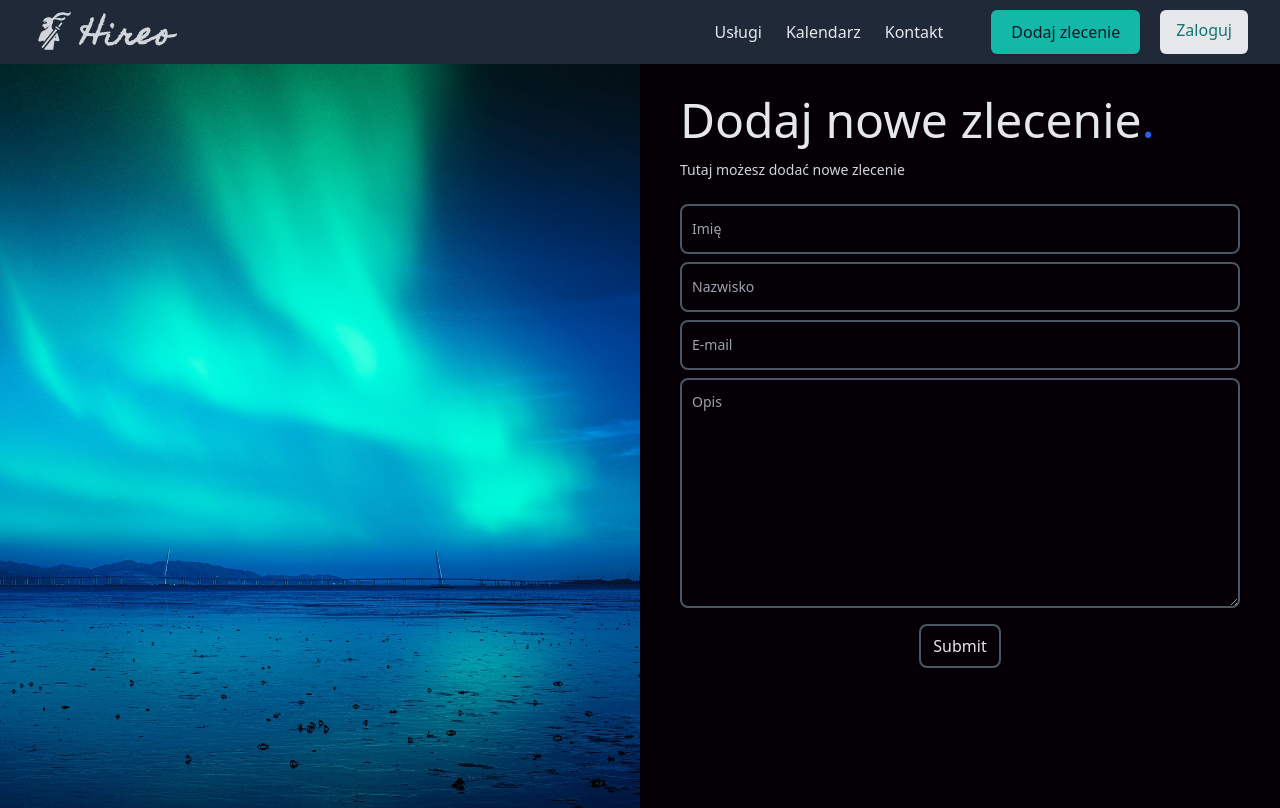
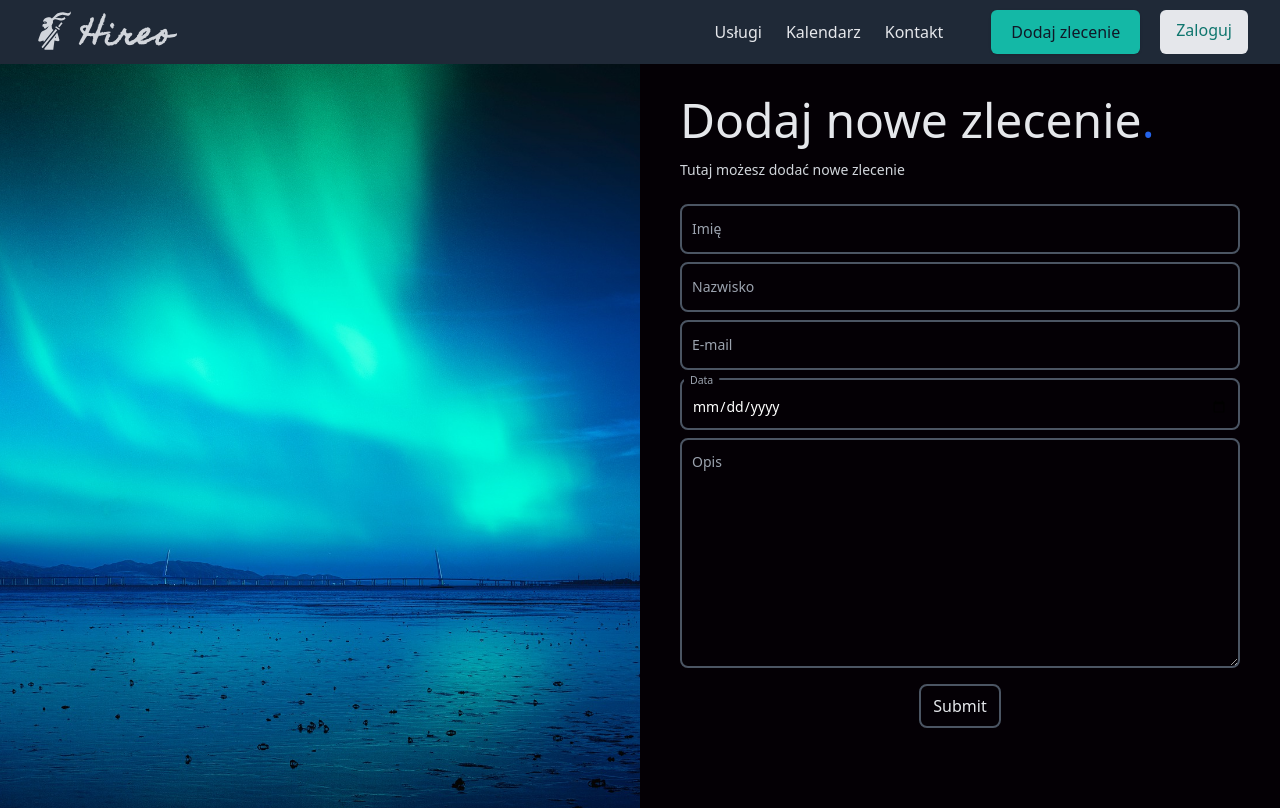
Before and after one commit to Habownia/hireo, a Next.js app: page /add-order in a window 1280 px wide. Built offline with nearby package versions, Linux system fonts and the light colour scheme; a web font is replaced by a local one.

Commit message:
Added MongoDB, refractoring inputs, getInputs hook

```diff
--- a/components/Input.tsx
+++ b/components/Input.tsx
@@ -1,16 +1,17 @@
-// import { useRef, useEffect } from 'react';
+import { useRef, useEffect } from 'react';
 
 function Input(props: any) {
-	// const reference = useRef<HTMLInputElement>(null);
+	const reference = useRef<HTMLInputElement>(null);
 
-	// useEffect(() => {
-	// if (reference.current?.style) {
-	// 	reference.current!.style.borderColor = '';
-	// 	reference.current.value === ''
-	// 		? (reference.current.style.borderColor = 'rgb(239 68 68)')
-	// 		: (reference.current.style.borderColor = '');
-	// }
-	// }, []);
+	useEffect(() => {
+		// sprawdza czy style istnieją i czy submit był klinkięty więcej niż 1 raz
+		if (reference.current?.style && props.submit >= 1) {
+			reference.current.value === ''
+				? (reference.current.style.borderColor = 'rgb(239 68 68)')
+				: (reference.current.style.borderColor = '');
+		}
+		// efekt rerunuje się przy kliknięciu submit lub przy zmianie wartości
+	}, [props.submit, props.value]);
 
 	return (
 		<div className='relative'>
@@ -22,7 +23,7 @@ function Input(props: any) {
 				name={props.id}
 				onChange={props.handleChange}
 				value={props.value}
-				ref={props.reference}
+				ref={reference}
 			/>
 			<label
 				htmlFor={props.id}
--- /dev/null
+++ b/hooks/useGetInputs.tsx
@@ -0,0 +1,45 @@
+import Input from '../components/Input';
+
+function useGetInputs(formik: any, isSubmitted: number) {
+	const inputs = [
+		{
+			content: 'Imię',
+			type: 'text',
+			id: 'firstName',
+			value: formik.values.firstName,
+		},
+		{
+			content: 'Nazwisko',
+			type: 'text',
+			id: 'lastName',
+			value: formik.values.lastName,
+		},
+		{
+			content: 'E-mail',
+			type: 'email',
+			id: 'email',
+			value: formik.values.email,
+		},
+		{
+			content: 'Data',
+			type: 'date',
+			id: 'date',
+			value: formik.values.date,
+		},
+	];
+
+	const inputsMapped = inputs.map((elem, index) => (
+		<Input
+			key={index}
+			content={elem.content}
+			type={elem.type}
+			id={elem.id}
+			handleChange={formik.handleChange}
+			value={elem.value}
+			submit={isSubmitted}
+		/>
+	));
+	return inputsMapped;
+}
+
+export default useGetInputs;
--- a/package.json
+++ b/package.json
@@ -10,6 +10,7 @@
   },
   "dependencies": {
     "formik": "^2.2.9",
+    "mongodb": "^4.10.0",
     "next": "12.3.1",
     "react": "18.2.0",
     "react-dom": "18.2.0",
--- a/pages/add-order.tsx
+++ b/pages/add-order.tsx
@@ -1,32 +1,28 @@
-import { useRef } from 'react';
+import { useRef, useState } from 'react';
 import { useFormik } from 'formik';
+import useGetInputs from '../hooks/useGetInputs';
 
 import Layout from '../components/layout';
-import Input from '../components/Input';
 
 import image from '../image/dawn-on-sea.jpg';
 
 function AddOrder() {
+	const [isSubmitted, setIsSubmitted] = useState(0);
 	const formik = useFormik({
 		initialValues: {
 			firstName: '',
 			lastName: '',
 			email: '',
 			description: '',
+			date: '',
 		},
-		onSubmit: (values) => {
-			const refs = [firstNameRef, lastNameRef, emailRef, descriptionRef];
+		onSubmit: async (values) => {
+			// po każdym zatwierdzeniu dodaje 1 do state'a
+			setIsSubmitted((prev) => prev + 1);
 
-			// loopuje przez tablice z referencjami i jeśli value jest puste to nakłada kolor czerwony
-			refs.forEach((elem) => {
-				elem.current!.value === ''
-					? (elem.current!.style.borderColor = 'rgb(239 68 68)')
-					: (elem.current!.style.borderColor = '');
-			});
-
-			// descriptionRef.current!.value === ''
-			// 	? (descriptionRef.current!.style.borderColor = 'rgb(239 68 68)')
-			// 	: (descriptionRef.current!.style.borderColor = '');
+			descriptionRef.current!.value === ''
+				? (descriptionRef.current!.style.borderColor = 'rgb(239 68 68)')
+				: (descriptionRef.current!.style.borderColor = '');
 
 			// mapuje przez każdy klucz w obiekcie values jeśli wystąpi string => '' to zwraca false, a jeśli nie to true. Potem sprawdzamy czy false występuje i zwracamy jego index
 			const isValuesTrue = () =>
@@ -35,16 +31,26 @@ function AddOrder() {
 					.indexOf(false);
 
 			if (isValuesTrue() < 0) {
-				alert(JSON.stringify(values, null, 2));
+				// const response = await fetch('/api/new-order', {
+				// 	method: 'POST',
+				// 	body: JSON.stringify(values),
+				// 	headers: {
+				// 		'Content-Type': 'application/json',
+				// 	},
+				// });
+				// const data = await response.json();
+				// console.log(data);
+
+				alert('Dodano nowe zadanie!');
+				// alert(JSON.stringify(values, null, 2));
 			} else {
 				alert('Wypełnij wszystkie pola!');
 			}
 		},
 	});
 
-	const firstNameRef = useRef<HTMLInputElement>(null);
-	const lastNameRef = useRef<HTMLInputElement>(null);
-	const emailRef = useRef<HTMLInputElement>(null);
+	const inputs = useGetInputs(formik, isSubmitted);
+
 	const descriptionRef = useRef<HTMLTextAreaElement>(null);
 
 	return (
@@ -74,30 +80,8 @@ function AddOrder() {
 								formik.handleSubmit(e);
 							}}
 						>
-							<Input
-								content='Imię'
-								type='text'
-								id='firstName'
-								handleChange={formik.handleChange}
-								value={formik.values.firstName}
-								reference={firstNameRef}
-							/>
-							<Input
-								content='Nazwisko'
-								type='text'
-								id='lastName'
-								handleChange={formik.handleChange}
-								value={formik.values.lastName}
-								reference={lastNameRef}
-							/>
-							<Input
-								content='E-mail'
-								type='email'
-								id='email'
-								handleChange={formik.handleChange}
-								value={formik.values.email}
-								reference={emailRef}
-							/>
+							{/* inputy zmapowane z hooka */}
+							{inputs}
 
 							<div className='relative'>
 								<textarea
--- a/pages/api/hello.ts
+++ /dev/null
@@ -1,13 +0,0 @@
-// Next.js API route support: https://nextjs.org/docs/api-routes/introduction
-import type { NextApiRequest, NextApiResponse } from 'next'
-
-type Data = {
-  name: string
-}
-
-export default function handler(
-  req: NextApiRequest,
-  res: NextApiResponse<Data>
-) {
-  res.status(200).json({ name: 'John Doe' })
-}
```
Also changed, not shown: pages/api/new-order.ts (added, +30 -0 lines), 1 other file (tests, documents, lock files or other folders).
